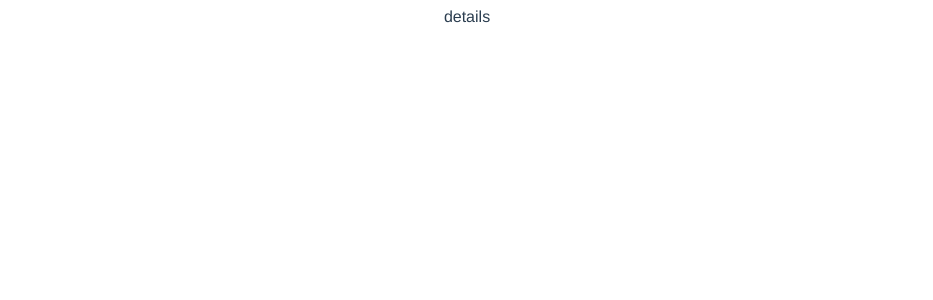
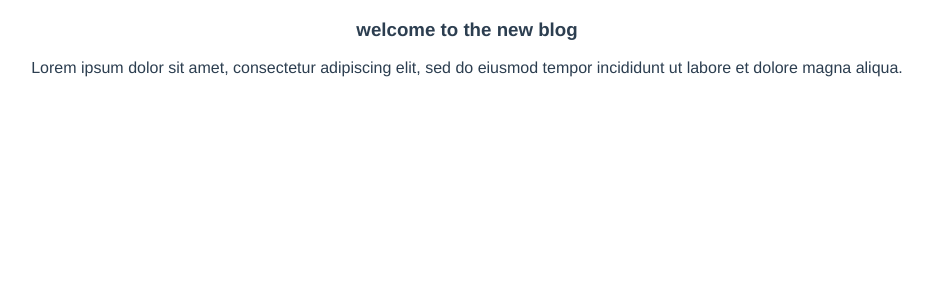
Before and after one commit to alex197925/blog-vue, a Vue app: page /posts/1 in a window 1280 px wide. Shown: the top 300 px of the page, without its empty margins (173-1106 px from the left). Built offline with nearby package versions, Linux system fonts and the light colour scheme; data requests are answered from the project's data file.

Commit message:
Displaying error message, post title, post body in Details component

```diff
--- a/src/views/DetailsView.vue
+++ b/src/views/DetailsView.vue
@@ -1,11 +1,26 @@
 <!-- @format -->
 
 <template>
-  <div>details</div>
+  <div v-if="error">{{ error }}</div>
+  <div v-if="post" class="post">
+    <h3>{{ post.title }}</h3>
+    <p class="pre">{{ post.body }}</p>
+  </div>
 </template>
 
 <script>
-export default {};
+import getPost from "@/composables/getPost";
+
+export default {
+  props: ["id"],
+
+  setup(props) {
+    const { post, error, load } = getPost(props.id);
+
+    load();
+    return { post, error };
+  },
+};
 </script>
 
 <style scoped></style>
```
